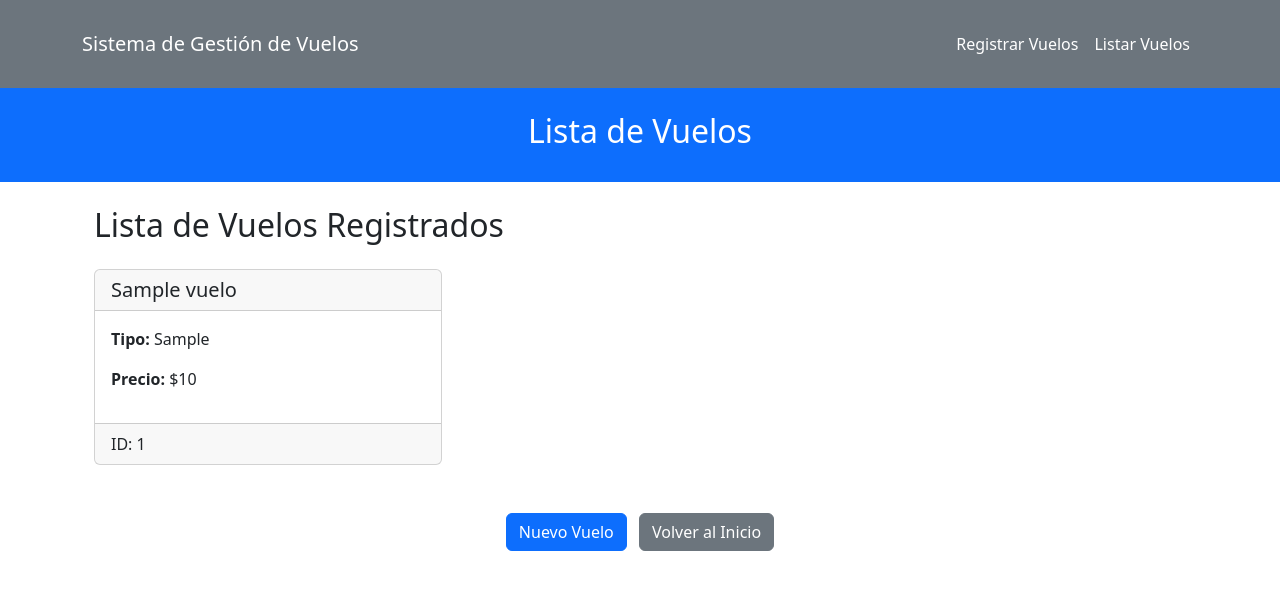
After one commit to MiguelVN7/Parcial-2-MiguelVillegasNicholls, a Django app: page /listar/ in a window 1280 px wide. The commit adds this page. Shown: the top 590 px of the page. Run offline with Django 5.2, Linux system fonts and the light colour scheme; tables that the repository leaves empty hold one stand-in row (values such as "Sample post").

Commit message:
Nuevos Avances

```diff
--- a/Parcial01_MiguelVillegas/GestionVuelos/templates/GestionVuelos/base.html
+++ b/Parcial01_MiguelVillegas/GestionVuelos/templates/GestionVuelos/base.html
@@ -18,7 +18,7 @@
                 <div class="collapse navbar-collapse" id="navbarNavAltMarkup">
                     <div class="navbar-nav ms-auto">
                         <a class="nav-link active" href="{% url 'registrar' %}">Registrar Vuelos</a>
-
+                        <a class="nav-link active" href="{% url 'listar' %}">Listar Vuelos</a>
                     </div>
                 </div>
             </div>
--- /dev/null
+++ b/Parcial01_MiguelVillegas/GestionVuelos/templates/GestionVuelos/lista_vuelos.html
@@ -0,0 +1,56 @@
+{% extends 'GestionVuelos/base.html' %}
+
+{% block title %} {{title}} {% endblock %}
+{% block header_title %} {{subtitle}} {% endblock %}
+
+{% block content %}
+<div class="container mt-4">
+    <div class="row">
+        <div class="col-12">
+            <h2 class="mb-4">Lista de Vuelos Registrados</h2>
+
+            {% if vuelos %}
+                <div class="row">
+                    {% for vuelo in vuelos %}
+                        <div class="col-md-6 col-lg-4 mb-4">
+                            <div class="card h-100">
+                                <div class="card-header">
+                                    <h5 class="card-title mb-0">{{ vuelo.nombre }}</h5>
+                                </div>
+                                <div class="card-body">
+                                    <div class="mb-3">
+                                        <strong>Tipo:</strong> {{ vuelo.tipo|capfirst }}
+                                    </div>
+                                    <div class="mb-3">
+                                        <strong>Precio:</strong> ${{ vuelo.precio|floatformat:0 }}
+                                    </div>
+                                </div>
+                                <div class="card-footer">
+                                    ID: {{ vuelo.id }}
+                                </div>
+                            </div>
+                        </div>
+                    {% endfor %}
+                </div>
+            {% else %}
+                <div class="alert alert-info text-center">
+                    <h4>No hay vuelos registrados</h4>
+                    <p>Aún no se han registrado vuelos en el sistema.</p>
+                    <a href="{% url 'registrar' %}" class="btn btn-primary">
+                        Registrar Primer Vuelo
+                    </a>
+                </div>
+            {% endif %}
+
+            <div class="mt-4 text-center">
+                <a href="{% url 'registrar' %}" class="btn btn-primary me-2">
+                    Nuevo Vuelo
+                </a>
+                <a href="{% url 'home' %}" class="btn btn-secondary">
+                    Volver al Inicio
+                </a>
+            </div>
+        </div>
+    </div>
+</div>
+{% endblock %}
--- a/Parcial01_MiguelVillegas/GestionVuelos/urls.py
+++ b/Parcial01_MiguelVillegas/GestionVuelos/urls.py
@@ -1,8 +1,9 @@
 from django.urls import path
-from .views import HomePageView, RegistrarVueloView
+from .views import HomePageView, RegistrarVueloView, VueloListView
 
 
 urlpatterns = [
     path("", HomePageView.as_view(), name = 'home'),
     path("registrar/", RegistrarVueloView.as_view(), name = 'registrar'),
+    path("listar/", VueloListView.as_view(), name = 'listar'),
 ]
--- a/Parcial01_MiguelVillegas/GestionVuelos/views.py
+++ b/Parcial01_MiguelVillegas/GestionVuelos/views.py
@@ -17,11 +17,33 @@ class VueloForm(forms.ModelForm):
         model = Vuelo
         fields = ['nombre', 'tipo', 'precio']
 
-    def validarTipo(self):
-        tipo = self.cleaned_data.get('price')
-        if tipo.lower() != 'nacional' or 'internacional':
-            raise ValidationError("El tipo debe ser nacional o internacional.")
+    def clean_tipo(self):
+        tipo = self.cleaned_data.get('tipo')
+        if tipo:
+            tipo_lower = tipo.lower().strip()
+            if tipo_lower not in ['nacional', 'internacional']:
+                raise ValidationError("El tipo debe ser 'nacional' o 'internacional'.")
+            return tipo_lower.capitalize()
         return tipo
+
+    def clean_precio(self):
+        precio = self.cleaned_data.get('precio')
+        if precio is not None:
+            if precio <= 0:
+                raise ValidationError("El precio debe ser mayor a 0.")
+            if precio > 999999999:
+                raise ValidationError("El precio no puede ser mayor a 999,999,999.")
+        return precio
+
+    def clean_nombre(self):
+        nombre = self.cleaned_data.get('nombre')
+        if nombre:
+            nombre = nombre.strip()
+            if len(nombre) < 2:
+                raise ValidationError("El nombre debe tener al menos 2 caracteres.")
+            if len(nombre) > 255:
+                raise ValidationError("El nombre no puede tener más de 255 caracteres.")
+        return nombre
 
 # Product Create Page
 class RegistrarVueloView(TemplateView):
@@ -44,3 +66,15 @@ class RegistrarVueloView(TemplateView):
             viewData["title"] = "Registrar Vuelo"
             viewData["form"] = form
             return render(request, self.template_name, viewData)
+
+
+class VueloListView(ListView):
+    model = Vuelo
+    template_name = 'GestionVuelos/lista_vuelos.html'
+    context_object_name = 'vuelos'
+
+    def get_context_data(self, **kwargs):
+        context = super().get_context_data(**kwargs)
+        context['title'] = 'Vuelos Registrados - Alcaldía Rionegro'
+        context['subtitle'] = 'Lista de Vuelos'
+        return context
```
Also changed, not shown: Parcial01_MiguelVillegas/GestionVuelos/templates/GestionVuelos/registrar.html (+24 -3 lines), Parcial01_MiguelVillegas/GestionVuelos/templates/GestionVuelos/estadisticas.html (added).
